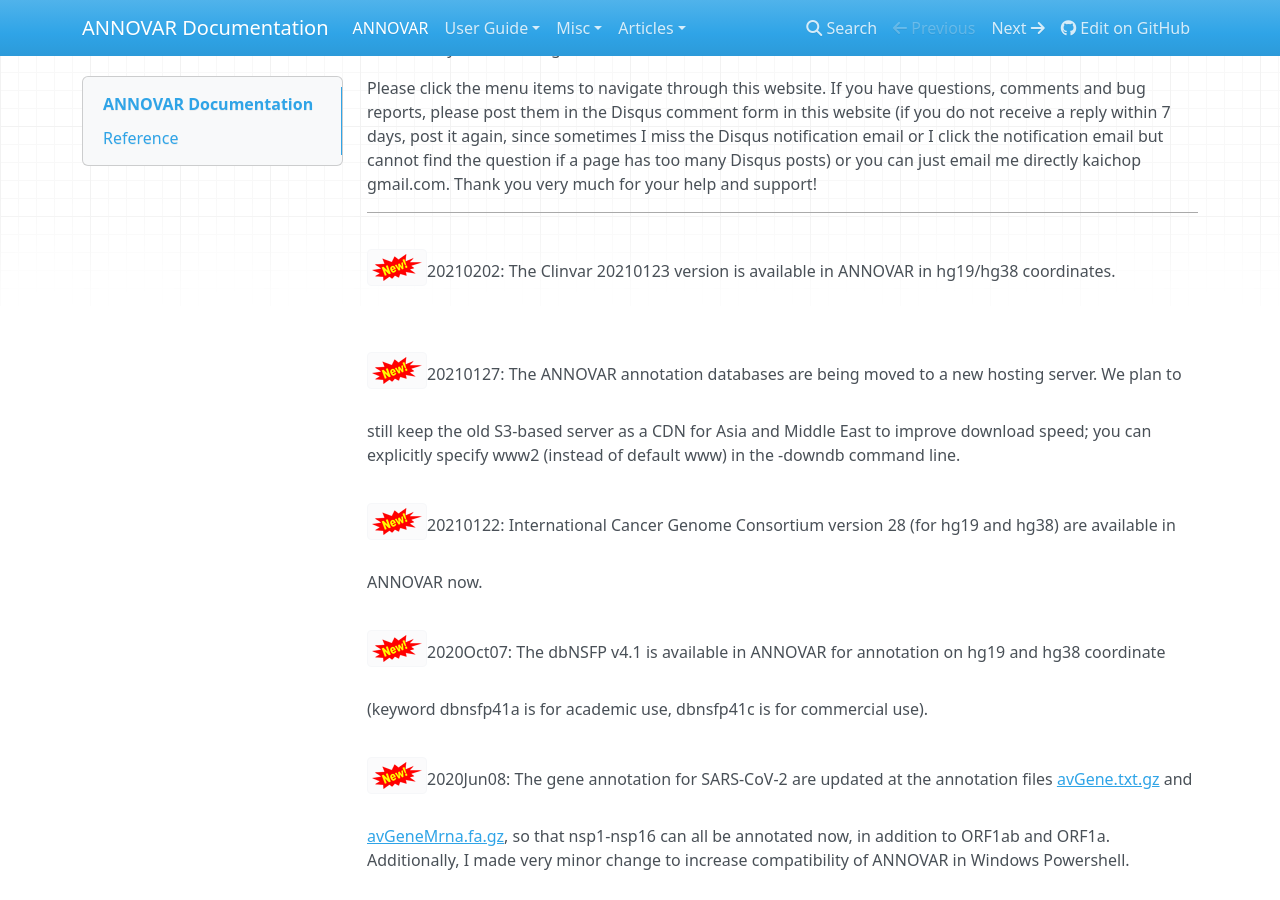
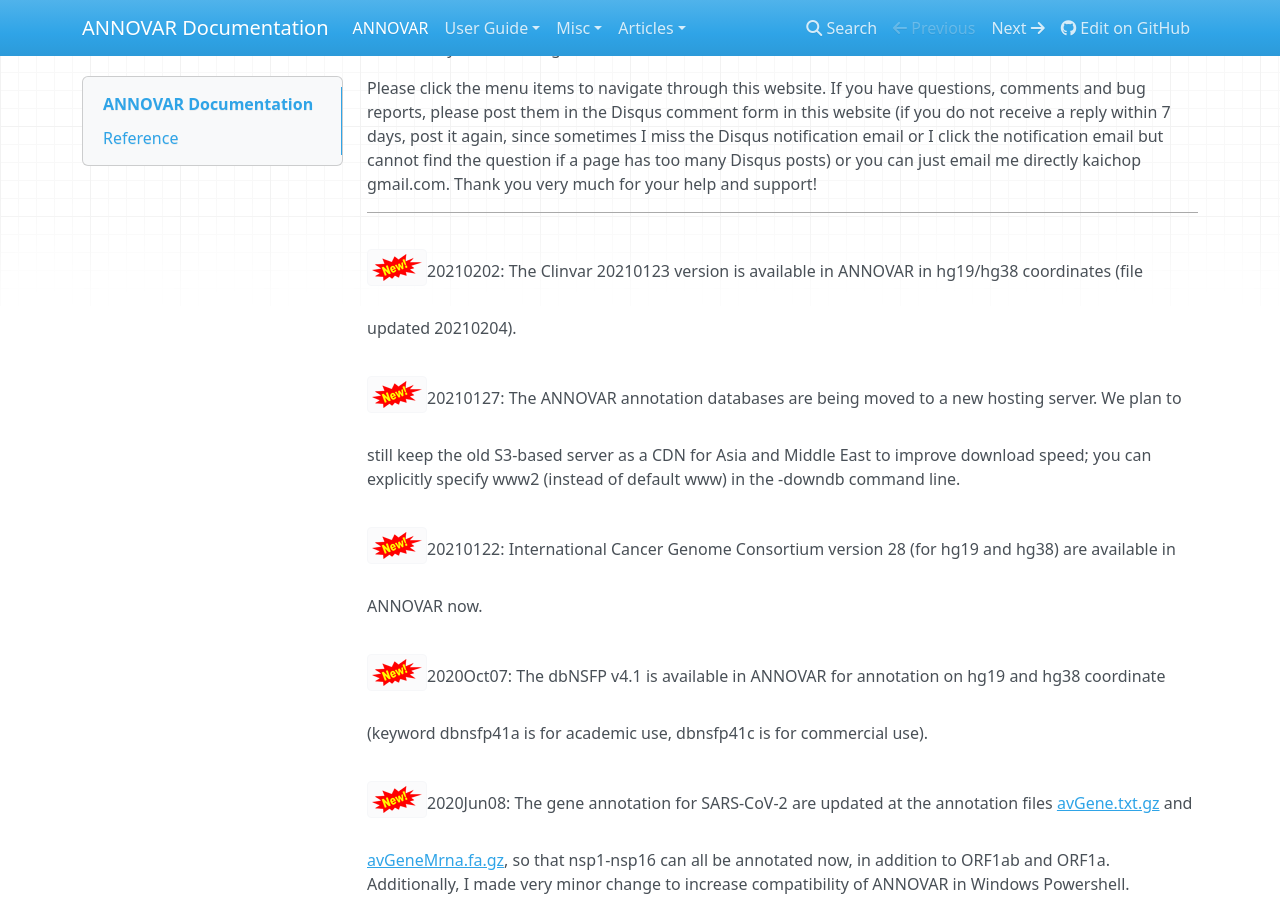
Before and after one commit to WGLab/doc-ANNOVAR, an MkDocs documentation site: the page built from docs/index.md, in a window 1280 px wide and 900 px high, scrolled down 546 px. Built offline with MkDocs 1.6.1, drawn with Linux system fonts in a browser that asks for light colours; nearby versions of some CDN libraries; old or Windows-style settings are respelled for this version of MkDocs.

Commit message:
Update index.md

```diff
--- a/docs/index.md
+++ b/docs/index.md
@@ -11,7 +11,7 @@ Please click the menu items to navigate through this website. If you have questi
 
 ---
 
-![new](img/new.png)20210202: The Clinvar 20210123 version is available in ANNOVAR in hg19/hg38 coordinates.
+![new](img/new.png)20210202: The Clinvar 20210123 version is available in ANNOVAR in hg19/hg38 coordinates (file updated 20210204).
 
 ![new](img/new.png)20210127: The ANNOVAR annotation databases are being moved to a new hosting server. We plan to still keep the old S3-based server as a CDN for Asia and Middle East to improve download speed; you can explicitly specify www2 (instead of default www) in the -downdb command line.
 
```
